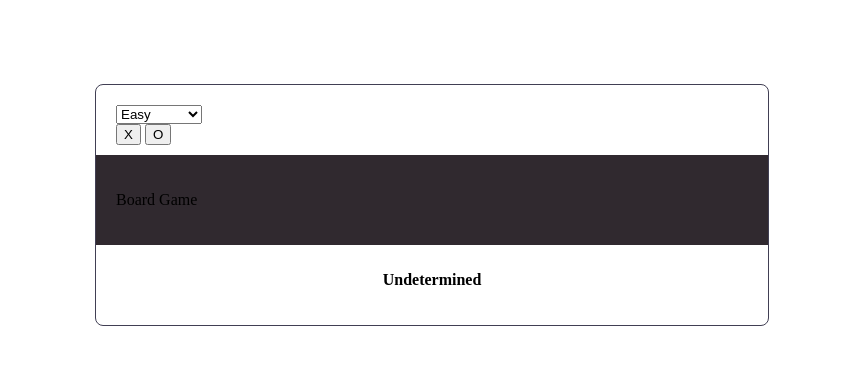
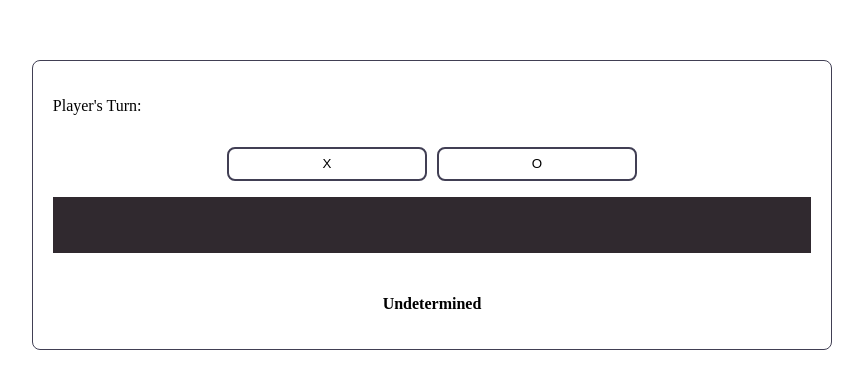
Before and after one commit to GarrettAudet/Tik-Tac-Toe, a plain HTML site: page index.html in a window 1280 px wide. Shown: the part 203-592 px from the top of the page, without its empty margins (208-1071 px from the left). Drawn offline with Linux system fonts and the light colour scheme.

Commit message:
Further Enhanced the Draft

```diff
--- a/index.html
+++ b/index.html
@@ -9,24 +9,17 @@
 </head>
 <body>
     <div class = "board-game-ui">
-        <div class = "header">
-            <div class = "difficulty-select">
-                <form action class="form">
-                    <select>
-                        <option value = "Easy">Easy</option>
-                        <option value = "Medium">Medium</option>
-                        <option value = "Hard">Hard</option>
-                        <option value = "Impossible">Impossible</option>
-                    </select>
-                </form>
-                <div class = "item-select">
-                    <button class = "btn btn-p">X</button>
-                    <button class = "btn btn-p">O</button>
-                </div>
+        <div class = "header row1">
+            <p>Player's Turn:</p>
+        </div>
+        <div class = "upper-header row2">
+            <div class = "item-select">
+                <button class = "btn btn-p">X</button>
+                <button class = "btn btn-p">O</button>
             </div>
         </div>
         <div class = "board-game-grid">
-            <p>Board Game</p>
+            <p></p>
         </div>
         <div class = "footer">
             <p class = "game-result">Undetermined</p>
--- a/styles.css
+++ b/styles.css
@@ -7,6 +7,7 @@
     --background-color: #FFF;
 }
 
+/* Applies to All*/
 body {
     background-color: var(--background-color);
     min-height: 100vh;
@@ -15,40 +16,56 @@ body {
     justify-content: center;
 }
 
+/* Container for Game */
 .board-game-ui {
     color: var(--text-color);
     display: grid;
-    grid-template-rows: auto auto auto;
-    width: 50%;
+    width: 60%;
+    grid-template-rows: auto auto 1fr auto;
+    gap: 1rem;
     border: 1px solid var(--secondary-color);
     border-radius: 0.5rem;
     padding: 20px;
 }
 
-.header {
-    margin-bottom: 10px;
+/* Header */
+.header select {
+    background-color: none;
+    border-bottom: 2px solid var(--secondary-color);
 }
 
-.difficulty-select {
-    align-self: flex-start;
-    margin-top: 0;
-    margin-bottom: 0;
+/* Second Row of Grid */
+.upper-header {
+    display: flex;
+    align-items: center;
+    justify-content: center;
 }
 
+.upper-header .item-select {
+    display: flex;
+    gap: 10px;
+}
+
+.upper-header .item-select .btn {
+    background-color: var(--background-color);
+    border: 2px solid var(--secondary-color);
+    width: 15em;
+    height: 2.5em;
+    border-radius: 0.5rem;
+}
+
+/* Third Row of Grid */
 .board-game-grid {
     background-color: var(--primary-color);
-    margin: 0px -20px;
     padding: 20px;
 }
 
+/* Fourth Row of Grid */
 .footer {
     margin-top: 10px;
     display: flex;
     justify-content: center;
     align-items: center;
-}
-
-.footer {
     font-weight: 600;
     font-size: 1rem;
 }
```
